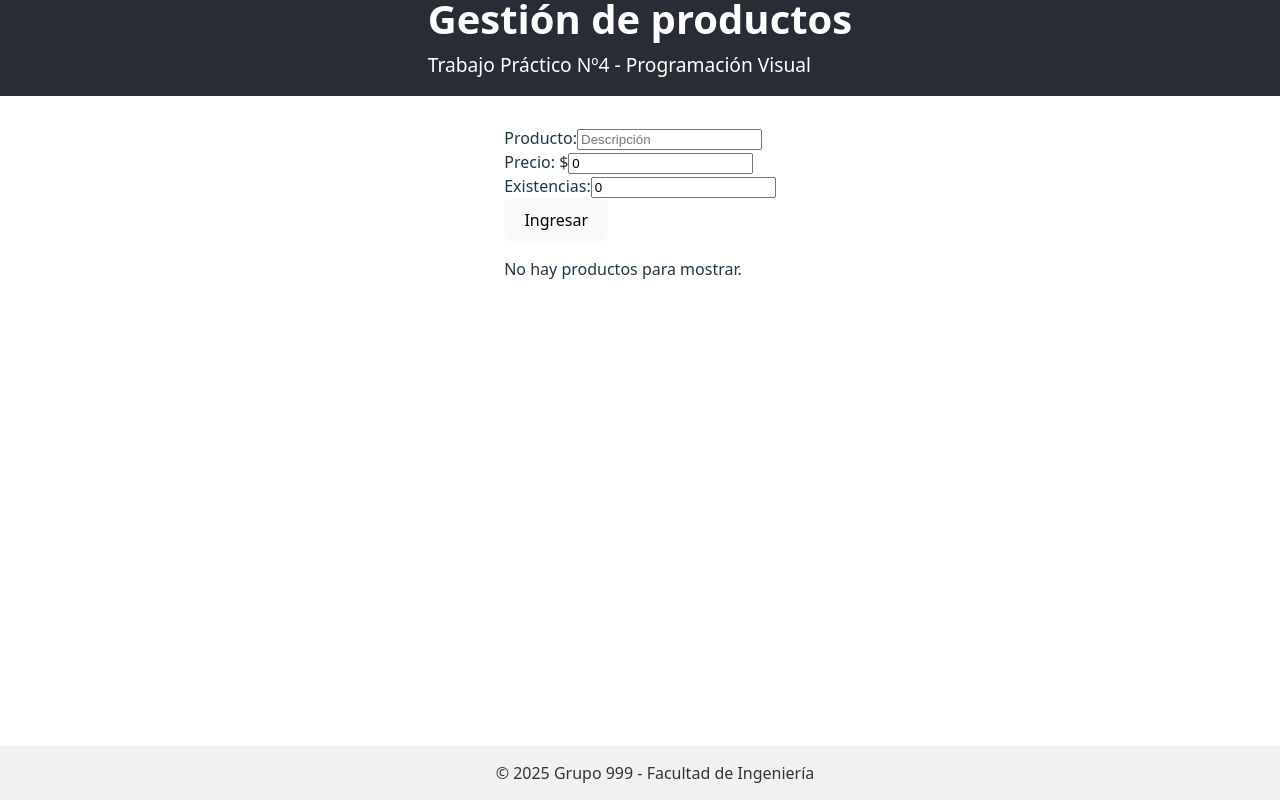
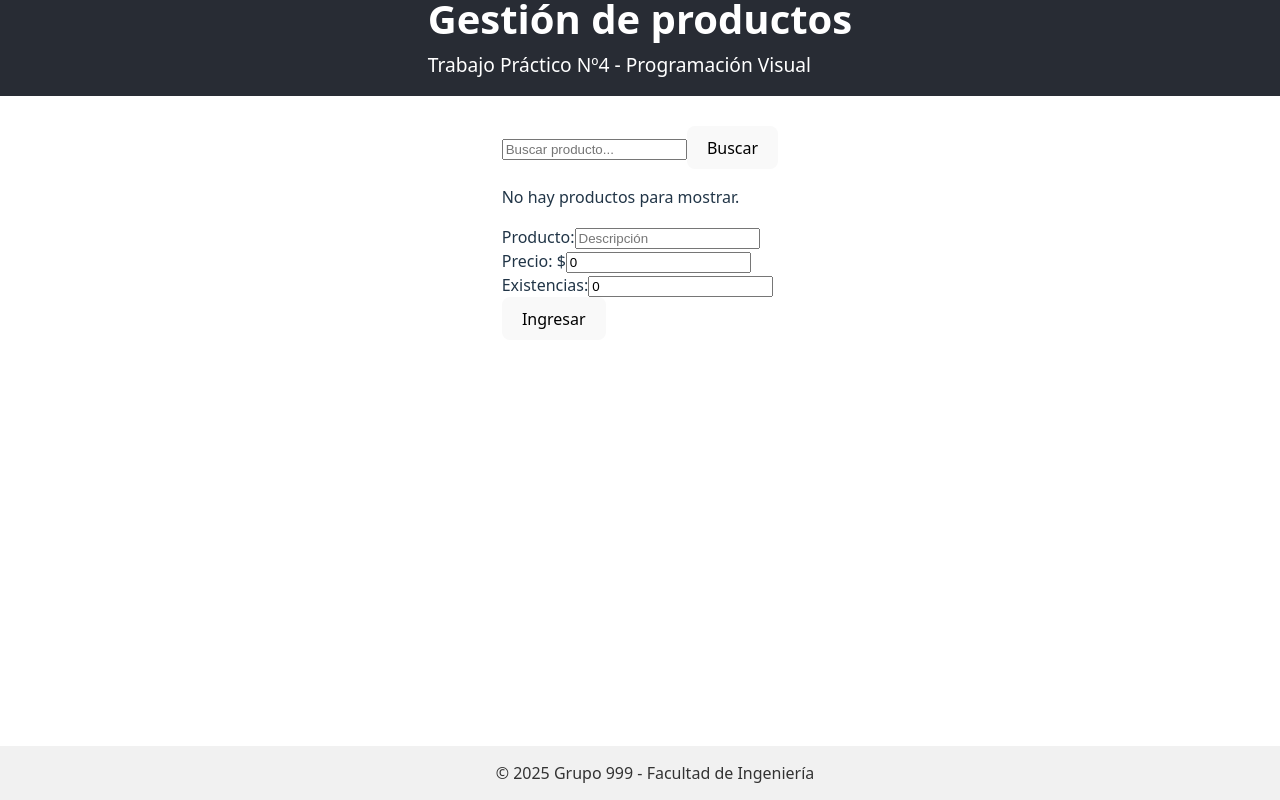
Before and after one commit to Franco46-ochoa/pv_tp4_grupo1, a React (Vite) app: page / in a window 1280 px wide. Shown: the top 800 px of the page. Built offline with nearby package versions, Linux system fonts and the light colour scheme.

Commit message:
Agregado barra de busqueda

```diff
--- a/src/App.jsx
+++ b/src/App.jsx
@@ -1,38 +1,55 @@
-import React, { useState,useEffect } from "react";
-import ProductForm from "./Components/ProductForm";
-import ProductList from "./Components/ProductList";
-import SearchBar from "./Components/SearchBar";
-import Header from "./subcomponents/Header";
-import Footer from "./subcomponents/Footer";
-import Main from "./subcomponents/Main";
+import React, { useState, useEffect } from 'react';
+import ProductForm from './Components/ProductForm';
+import ProductList from './Components/ProductList';
+import SearchBar from './Components/SearchBar';
+import Header from './subcomponents/Header';
+import Footer from './subcomponents/Footer';
+import Main from './subcomponents/Main';
 
 function App() {
   const [Productos, setProductos] = useState([]);
   const [productoEditando, setProductoEditando] = useState(null);
-
+  const [productoBuscado, setProductoBuscado] = useState([]);
+  const [descripcion, setDescripcion] = useState('');
+  const [modo, setModo] = useState('lista');
 
   useEffect(() => {
-    console.log("Productos actualizados:", Productos);
+    console.log('Productos actualizados:', Productos);
   }, [Productos]);
   const handleDelete = (id) => {
-  const nuevosProductos = Productos.filter(p => p.Id !== id);
+    const nuevosProductos = Productos.filter((p) => p.Id !== id);
     setProductos(nuevosProductos);
   };
 
+  const handleBuscarProducto = () => {
+    setProductoBuscado(
+      Productos.filter((producto) => producto.Descripcion === descripcion),
+    );
+    setModo('buscar');
+  };
+
   return (
-  <div style={{ display: "flex", flexDirection: "column", minHeight: "100vh" }}>
+    <div
+      style={{ display: 'flex', flexDirection: 'column', minHeight: '100vh' }}
+    >
       <Header />
 
       <Main>
-      <ProductForm Productos={[Productos, setProductos]} nuevoProducto={[productoEditando, setProductoEditando]}/>
-      <SearchBar />
-      <ProductList  productos={Productos} onEdit={(producto) => setProductoEditando(producto)} onDelete={handleDelete} />
+        <SearchBar descripcion={[descripcion, setDescripcion]} handleBuscarProducto={handleBuscarProducto} />
+
+        {(() => {
+          switch (modo) {
+            case 'lista':
+              return <ProductList productos={Productos} onEdit={(producto) => setProductoEditando(producto)} onDelete={handleDelete} />;
+            case 'buscar':
+              return <ProductList productos={productoBuscado} onEdit={(producto) => setProductoEditando(producto)} onDelete={handleDelete} />;
+          }
+        })()}
+
+        <ProductForm Productos={[Productos, setProductos]} nuevoProducto={[productoEditando, setProductoEditando]} />
       </Main>
-
-
       <Footer />
     </div>
   );
-
 }
 export default App;
--- a/src/Components/SearchBar.jsx
+++ b/src/Components/SearchBar.jsx
@@ -1,4 +1,15 @@
-function SearchBar (){
+import React from 'react'
 
+function SearchBar(props) {
+  const [descripcion, setDescripcion] = props.descripcion;
+  /* const [modo, setModo] = props.modo; */
+
+  return (
+    <div>
+      <input type="text" placeholder="Buscar producto..." value={descripcion} onChange={(e) => setDescripcion(e.target.value)} />
+      <button onClick={props.handleBuscarProducto}>Buscar</button>
+    </div>
+  )
 }
+
 export default SearchBar
```
Lines whose indentation alone changed are shown as unchanged.
